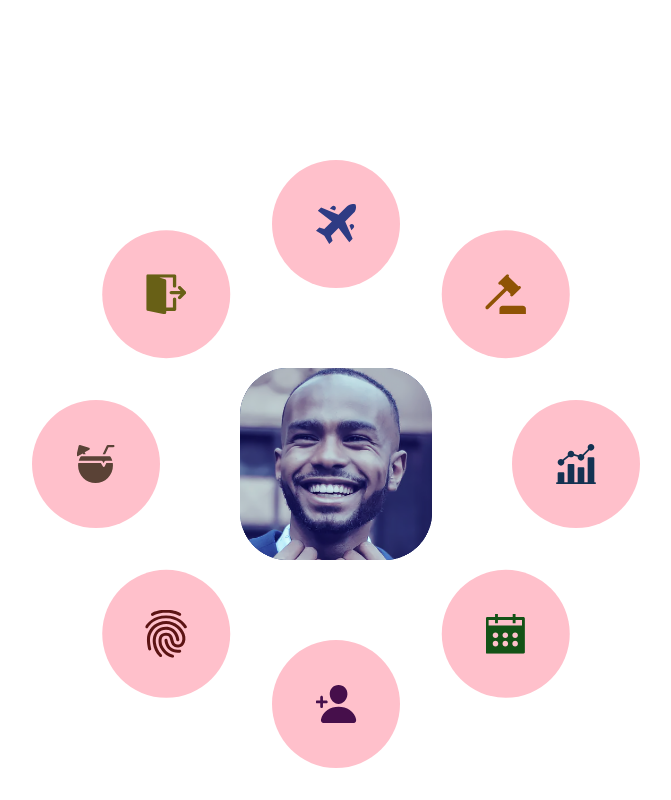
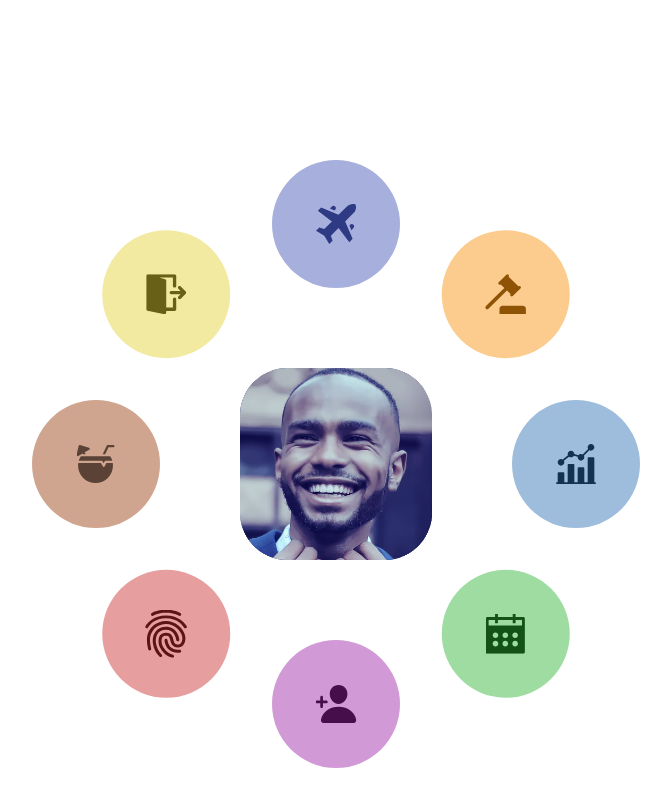
Before and after one commit to Annie-Huang/seamless-can-i-clone-it, a website: page src/index.html in a window 1280 px wide. Shown: the whole page, without its empty margins (272-943 px from the left). Drawn offline with nearby package versions, Linux system fonts and the light colour scheme; files that its build step writes are made by us from their sources.

Commit message:
Add definition of --icon-bg and --text-bg for every orbit circle

```diff
--- a/src/sass/base/_orbit.scss
+++ b/src/sass/base/_orbit.scss
@@ -69,32 +69,48 @@ body {
 
   // The calculation is a^2 + a^2 = 15^2 => a = 10.61
   li:nth-child(1) {
+    --icon-bg: var(--blue-light);
+    --text-bg: var(--blue-dark);
     transform: translate(15rem, 0rem);
   }
 
   li:nth-child(2) {
+    --icon-bg: var(--green-light);
+    --text-bg: var(--green-dark);
     transform: translate(10.61rem, 10.61rem);
   }
 
   li:nth-child(3) {
+    --icon-bg: var(--pink-light);
+    --text-bg: var(--pink-dark);
     transform: translate(0, 15rem);
   }
   li:nth-child(4) {
+    --icon-bg: var(--red-light);
+    --text-bg: var(--red-dark);
     transform: translate(-10.61rem, 10.61rem);
   }
 
   li:nth-child(5) {
+    --icon-bg: var(--brown-light);
+    --text-bg: var(--brown-dark);
     transform: translate(-15rem, 0rem);
   }
 
   li:nth-child(6) {
+    --icon-bg: var(--yellow-light);
+    --text-bg: var(--yellow-dark);
     transform: translate(-10.61rem, -10.61rem);
   }
 
   li:nth-child(7) {
+    --icon-bg: var(--purple-light);
+    --text-bg: var(--purple-dark);
     transform: translate(0, -15rem);
   }
   li:nth-child(8) {
+    --icon-bg: var(--orange-light);
+    --text-bg: var(--orange-dark);
     transform: translate(10.61rem, -10.61rem);
   }
 }
```
Also changed, not shown: public/css/style.css, 1 other file.
